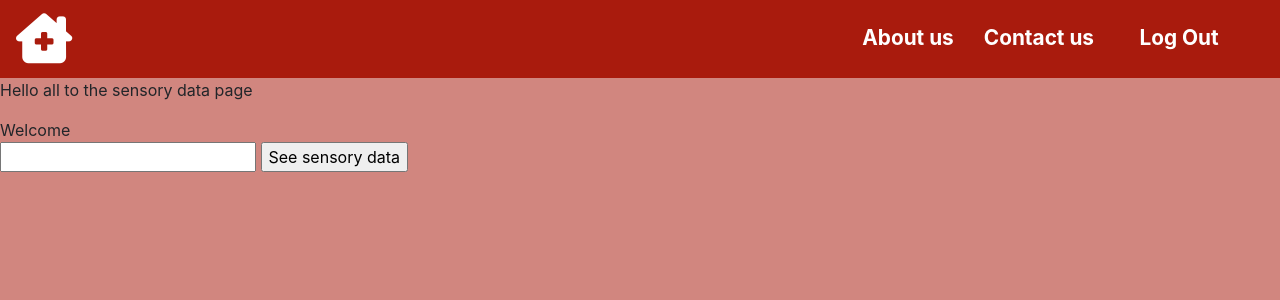
After one commit to mahi29patel/covid_analysis, a Flask app: page /sensor in a window 1280 px wide. The commit adds this page. Shown: the top 300 px of the page. Run offline with Flask 2, Linux system fonts and the light colour scheme; some libraries are stand-ins or nearby versions.

Commit message:
send values in python

```diff
--- a/Frontend/main.py
+++ b/Frontend/main.py
@@ -47,6 +47,10 @@ def login():
 def signup():
     return render_template("signup.html")
 
+@app.route('/sensor.html')
+def sensor():
+    return render_template("sensor.html")
+
 #-------------------------------LOADING DATA---------------------------------------------#
 headings= ("Name", "Room no.", "Doctor name", "Date of admit", "Severity")
 
@@ -90,5 +94,13 @@ def log():
         return render_template("list.html", headings=headings, data=data)
 
 
+
+@app.route('/sensor',methods = ['POST', 'GET'])
+def result():
+   result = request.form.get('patient')
+   print(result)
+   return render_template("sensor.html")
+
+
 if __name__=='__main__':
     app.run(debug=True)
--- a/Frontend/static/css/style2.css
+++ b/Frontend/static/css/style2.css
@@ -131,5 +131,24 @@ height: 100%;
   }
   td a {
     display: block;
+ }
+  /* unvisited link */
+a:link {
+  color:black;
+}
 
- }
+/* visited link */
+a:visited {
+  color:black;
+}
+
+/* mouse over link */
+a:hover {
+  color: black;
+  text-decoration: none;
+}
+
+/* selected link */
+a:active {
+  color: black;
+}
--- /dev/null
+++ b/Frontend/templates/sensor.html
@@ -0,0 +1,59 @@
+<!doctype html>
+<html lang="en">
+  <head>
+    <!-- Required meta tags -->
+    <meta charset="utf-8">
+    <meta name="viewport" content="width=device-width, initial-scale=1, shrink-to-fit=no">
+
+    <!-- Bootstrap CSS -->
+    <link rel="stylesheet" href="https://maxcdn.bootstrapcdn.com/bootstrap/4.0.0/css/bootstrap.min.css" integrity="sha384-Gn5384xqQ1aoWXA+058RXPxPg6fy4IWvTNh0E263XmFcJlSAwiGgFAW/dAiS6JXm" crossorigin="anonymous">
+   <link rel="stylesheet" href="https://use.fontawesome.com/releases/v5.11.2/css/all.css">
+      <link rel="stylesheet" href="https://cdnjs.cloudflare.com/ajax/libs/font-awesome/4.7.0/css/font-awesome.min.css">
+  <!-- Google Fonts Roboto -->
+  <link rel="stylesheet" href="https://fonts.googleapis.com/css?family=Roboto:300,400,500,700&display=swap">
+  <!-- Bootstrap core CSS -->
+  <link rel="stylesheet" href="css/bootstrap.min.css">
+  <!-- Material Design Bootstrap -->
+  <link rel="stylesheet" href="css/mdb.min.css">
+  <!-- Your custom styles (optional) -->
+  <link rel="stylesheet" href="/static/css/style2.css">
+    <title>list page</title>
+
+  </head>
+
+  <body id="list-page">
+    <nav class="navbar sticky-top">
+      <a class="navbar-brand" href="/"><i class="fas fa-clinic-medical"></i></a>
+      <ul class="navbar-nav">
+        <li class="nav-item">
+          <div class="box">
+        <a class="nav-link" href="/" style="color:black; font-size:130%;"><b>Log Out</b></a>
+          </div>
+          <li class="nav-item">
+            <a class="nav-link" href="/" style="color:black; font-size:130%;"><b>Contact us</b></a>
+          </li>
+          <li class="nav-item">
+            <a class="nav-link" href="/" style="color:black; font-size:130%;"><b>About us</b></a>
+          </li>
+
+           </ul>
+    </nav>
+    <p>Hello all to the sensory data page</p>
+    Welcome
+    <form action = "/sensor" method = "POST">
+        <input type="text" id="result" name="patient" value="Mickey">
+        <input type="submit" value="See sensory data">
+        </form>
+    <script>
+        document.getElementById("result").value=localStorage.getItem("textvalue")
+    </script>
+
+    <!-- Optional JavaScript -->
+    <!-- jQuery first, then Popper.js, then Bootstrap JS -->
+      <script src="https://kit.fontawesome.com/4077c6ef6a.js" crossorigin="anonymous"></script>
+    <script src="https://code.jquery.com/jquery-3.2.1.slim.min.js" integrity="sha384-KJ3o2DKtIkvYIK3UENzmM7KCkRr/rE9/Qpg6aAZGJwFDMVNA/GpGFF93hXpG5KkN" crossorigin="anonymous"></script>
+    <script src="https://cdnjs.cloudflare.com/ajax/libs/popper.js/1.12.9/umd/popper.min.js" integrity="sha384-ApNbgh9B+Y1QKtv3Rn7W3mgPxhU9K/ScQsAP7hUibX39j7fakFPskvXusvfa0b4Q" crossorigin="anonymous"></script>
+    <script src="https://maxcdn.bootstrapcdn.com/bootstrap/4.0.0/js/bootstrap.min.js" integrity="sha384-JZR6Spejh4U02d8jOt6vLEHfe/JQGiRRSQQxSfFWpi1MquVdAyjUar5+76PVCmYl" crossorigin="anonymous"></script>
+
+  </body>
+</html>
```
Also changed, not shown: Frontend/templates/list.html (+49 -13 lines).
